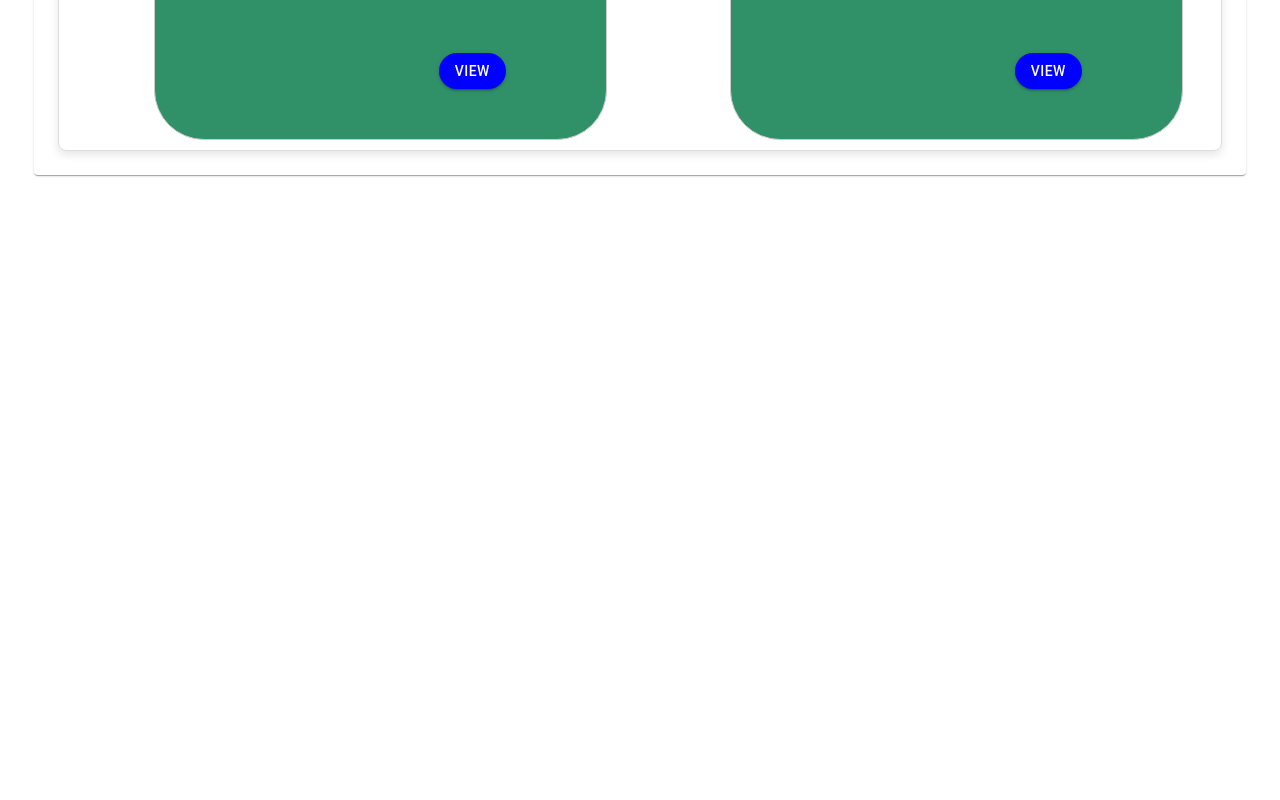
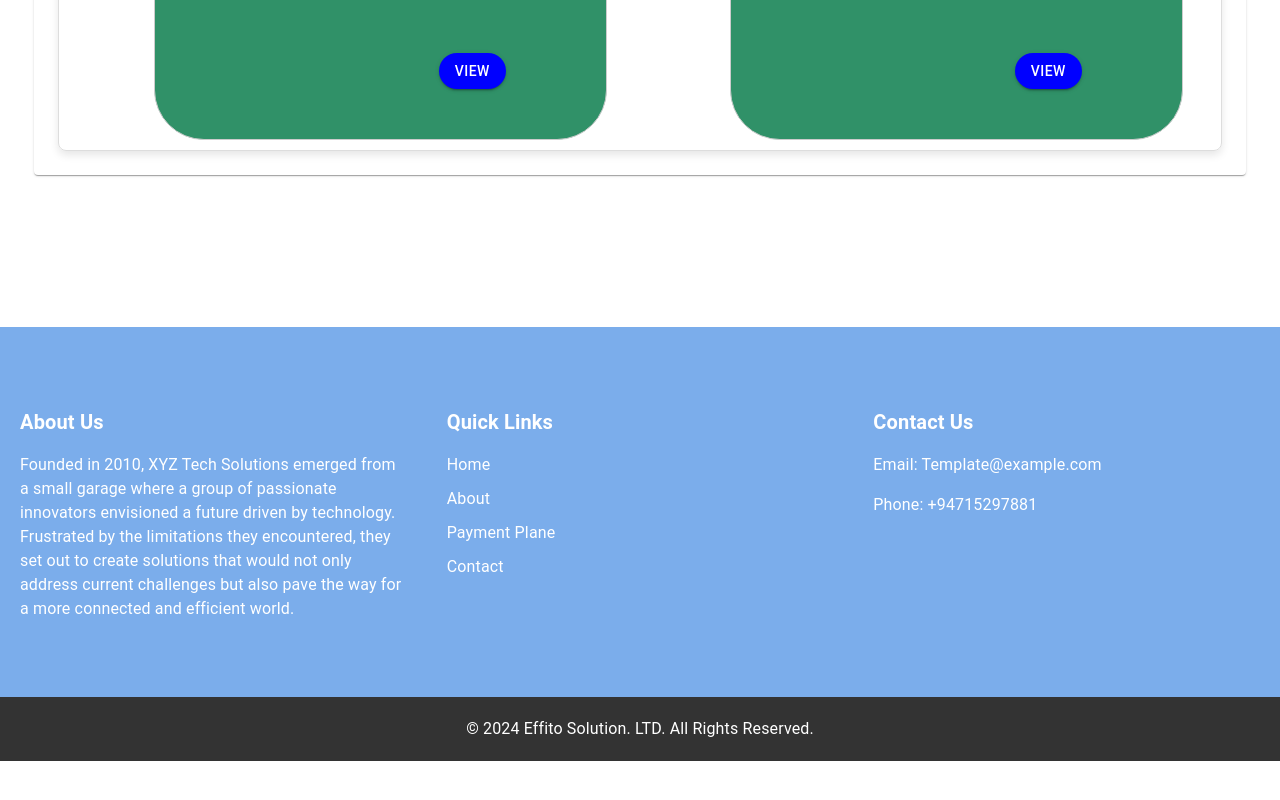
Before and after one commit to nakandara/email-template, a React (Create React App) app: page /template in a window 1280 px wide. Shown: the part 566-1366 px from the top of the page. After the commit the page ends 1327 px from the top, so only its background shows below. Built offline with nearby package versions, Linux system fonts and the light colour scheme.

Commit message:
add footer

```diff
--- a/src/components/layout/DrawerAppBar.tsx
+++ b/src/components/layout/DrawerAppBar.tsx
@@ -22,6 +22,7 @@ import DashboardSelectEvents from "../../components/SelectEvents";
 import Category1 from "../../components/category/category1";
 import Category2 from "../../components/category/Category2";
 import SelectPayload from "../template/SelectPayload";
+import Footer from "./Footer";
 
 interface Props {
   /**
@@ -145,7 +146,9 @@ export default function DrawerAppBar(props: Props) {
             <Route path="/UserReg" element={<Category2 />} />
           </Routes>
         </div>
+
       </Box>
+      <Footer/>
     </Box>
   );
 }
--- /dev/null
+++ b/src/components/layout/Footer.tsx
@@ -0,0 +1,57 @@
+import React from "react";
+import { Link } from 'react-router-dom';
+import "./Layout.css"
+
+const Footer = () => {
+  return (
+    <div>
+      <footer className="site-footer">
+        <div className="footer-content">
+          <div className="footer-column">
+            <h3>About Us</h3>
+            <p>
+            Founded in 2010, XYZ Tech Solutions emerged from a small garage where a group of passionate innovators envisioned a future driven by technology. Frustrated by the limitations they encountered, they set out to create solutions that would not only address current challenges but also pave the way for a more connected and efficient world.
+            </p>
+          </div>
+          <div className="footer-column">
+          <h3>Quick Links</h3>
+          <ul>
+            {/* Use Link component for navigation */}
+            <li>
+              <Link to="/">Home</Link>
+            </li>
+            <li>
+              <Link to="/about">About</Link>
+            </li>
+            {/* Add more links as needed */}
+            <li>
+              <Link to="/post">Payment Plane</Link>
+            </li>
+            <li>
+              <Link to="/contact">Contact</Link>
+            </li>
+          </ul>
+        </div>
+          <div className="footer-column">
+            <h3>Contact Us</h3>
+            <p>Email: Template@example.com</p>
+            <p>Phone: +94715297881</p>
+          </div>
+        </div>
+      </footer>
+      <div
+        style={{
+          backgroundColor: "#333",
+          padding: "20px",
+          color: "#fff",
+          textAlign: "center",
+        }}
+      >
+     &copy; {new Date().getFullYear()}  Effito Solution. LTD. All Rights Reserved.
+
+      </div>
+    </div>
+  );
+};
+
+export default Footer;
--- /dev/null
+++ b/src/components/layout/Layout.css
@@ -0,0 +1,44 @@
+
+.site-footer {
+
+    background-size: cover;
+    background-color: rgb(123, 173, 235);
+    background-position: center;
+    color: #fff;
+    padding: 50px 0;
+  }
+
+  .footer-content {
+    display: flex;
+    flex-wrap: wrap;
+    justify-content: space-around;
+    align-items: flex-start;
+  }
+
+  .footer-column {
+    flex: 0 0 calc(33.33% - 20px);
+    max-width: calc(33.33% - 20px);
+    padding: 10px;
+  }
+
+  h3 {
+    font-size: 20px;
+    margin-bottom: 15px;
+  }
+
+  p {
+    font-size: 16px;
+    line-height: 1.5;
+  }
+
+  ul {
+    padding: 0;
+    list-style: none;
+  }
+
+  a {
+    color: #fff;
+    text-decoration: none;
+    display: block;
+    margin-bottom: 10px;
+  }
--- a/src/components/template/Template.css
+++ b/src/components/template/Template.css
@@ -54,7 +54,7 @@
   .template_card{
     /* border: 2px solid #560666; */
    padding: 10px;
-    height: 150vh;
+
     width: 100%;
     margin-top: 10%;
   }
```
